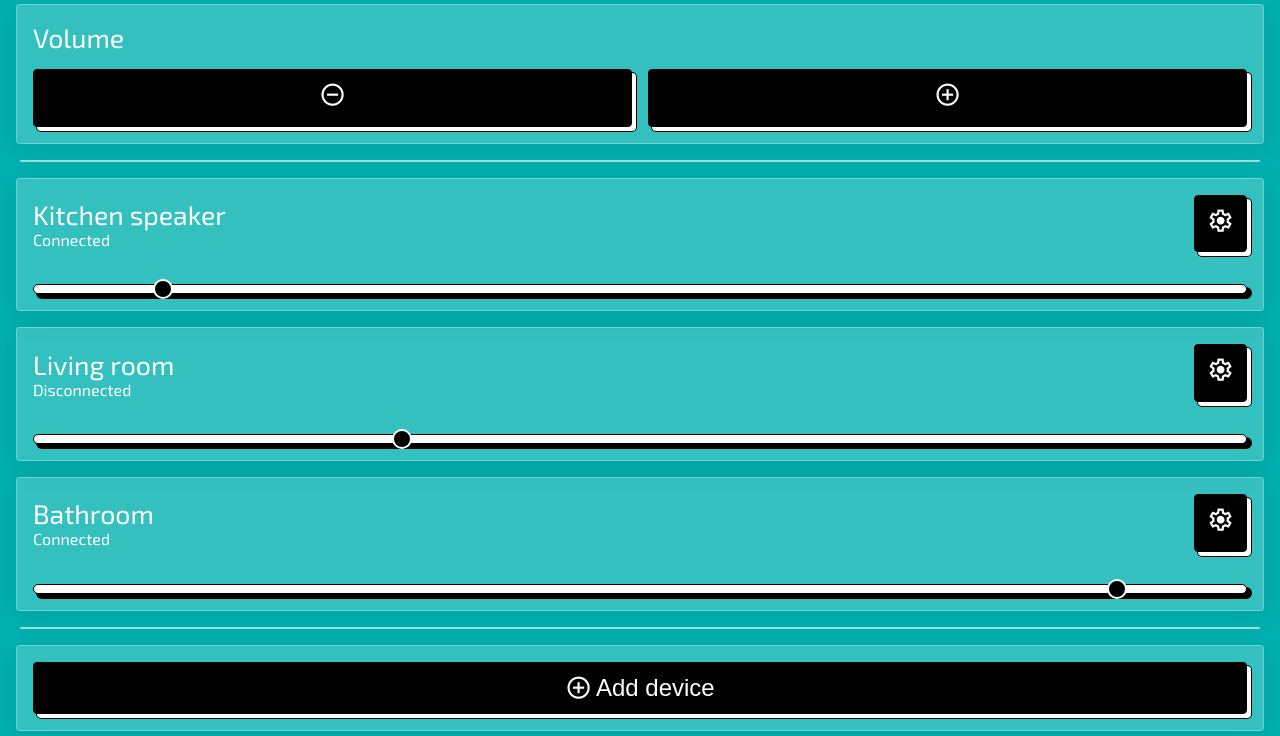
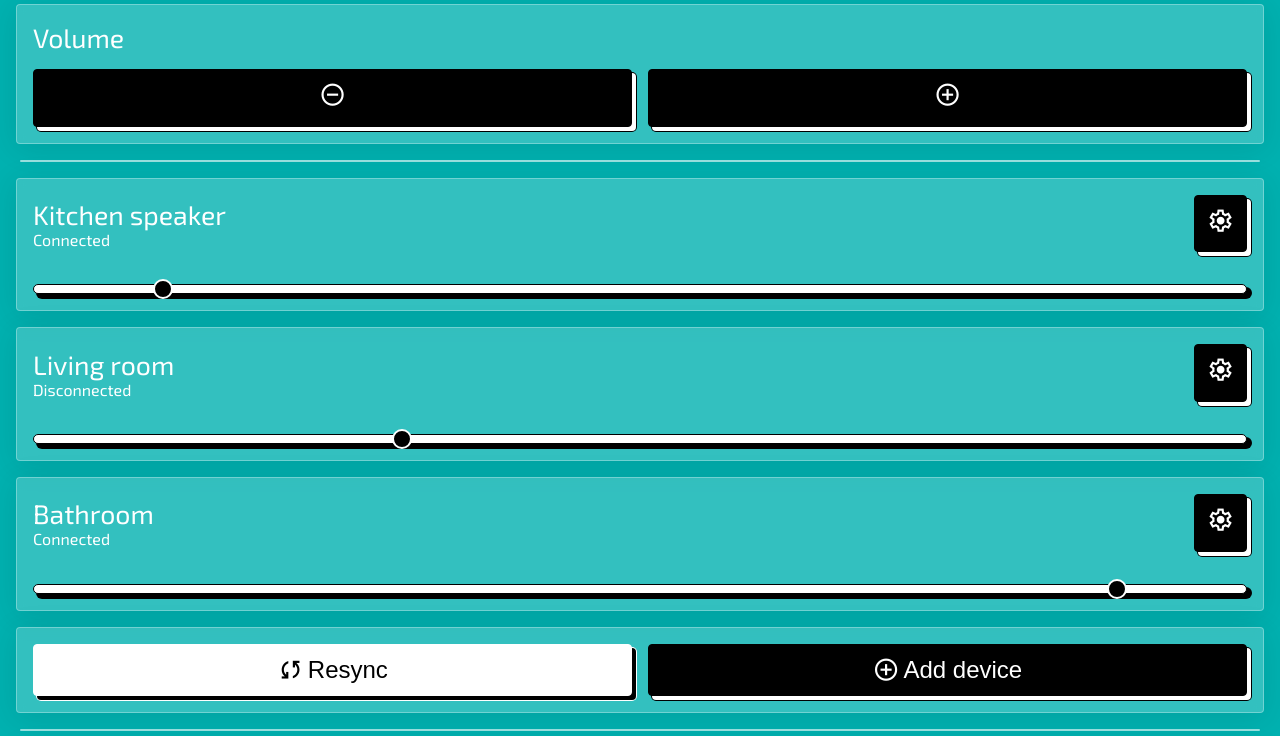
Before and after one commit to denniseriksson93/music-streamer, a website with bundled scripts: page src/streamer-server/public/streamer-remote/index.html in a window 1280 px wide. Shown: the part 64-800 px from the top of the page. Built offline with nearby package versions, Linux system fonts and the light colour scheme; no server answers.

Commit message:
added back resync button

```diff
--- a/src/streamer-server/public/streamer-remote/components/add-device/add-device.css
+++ /dev/null
@@ -1,10 +0,0 @@
-#add-device {
-  display: flex;
-  flex-direction: column;
-  gap: 16px;
-}
-
-#add-device .add-device-button-container {
-  display: flex;
-  flex-grow: 1;
-}
--- a/src/streamer-server/public/streamer-remote/components/add-device/add-device.js
+++ /dev/null
@@ -1,28 +0,0 @@
-import { iconTextElement } from "../../elements/icon-text-element.js";
-
-export const createAddDevice = () => {
-  const addDeviceContainer = document.getElementById("add-device");
-
-  if (!addDeviceContainer) {
-    throw new Error("element with id 'add-device' is missing in the DOM");
-  }
-
-  const addDeviceButton = document.createElement("button");
-  addDeviceButton.appendChild(iconTextElement("add_circle", "Add device"));
-
-  const addDeviceButtonContainer = document.createElement("div");
-  addDeviceButtonContainer.setAttribute("class", "add-device-button-container");
-  addDeviceButtonContainer.appendChild(addDeviceButton);
-
-  const frostedGlassContainer = document.createElement("div");
-  frostedGlassContainer.setAttribute("class", "frosted-glass");
-  frostedGlassContainer.appendChild(addDeviceButtonContainer);
-
-  return {
-    render: () => {
-      if (addDeviceContainer.children.length <= 0) {
-        addDeviceContainer.replaceChildren(frostedGlassContainer);
-      }
-    },
-  };
-};
--- a/src/streamer-server/public/streamer-remote/components/devices/devices.css
+++ b/src/streamer-server/public/streamer-remote/components/devices/devices.css
@@ -27,3 +27,8 @@
 #devices .status-container {
   font-size: 12pt;
 }
+
+#devices .buttons-container {
+  display: flex;
+  gap: 16px;
+}
--- a/src/streamer-server/public/streamer-remote/components/devices/devices.js
+++ b/src/streamer-server/public/streamer-remote/components/devices/devices.js
@@ -1,5 +1,6 @@
 import { dividerElement } from "../../elements/divider-element.js";
 import { iconElement } from "../../elements/icon-element.js";
+import { iconTextElement } from "../../elements/icon-text-element.js";
 import { DEVICE_MAX_VOLUME } from "../../services/constants.js";
 import { STATE } from "../../services/state.js";
 
@@ -74,9 +75,22 @@ export const createDevices = () => {
         return frostedGlassContainer;
       });
 
+      const resyncDevicesButton = document.createElement("button");
+      resyncDevicesButton.setAttribute("class", "button-secondary full-width ");
+      resyncDevicesButton.appendChild(iconTextElement("sync", "Resync"));
+
+      const addDeviceButton = document.createElement("button");
+      addDeviceButton.setAttribute("class", "full-width");
+      addDeviceButton.appendChild(iconTextElement("add_circle", "Add device"));
+
+      const buttonsContainer = document.createElement("div");
+      buttonsContainer.setAttribute("class", "buttons-container frosted-glass");
+      buttonsContainer.appendChild(resyncDevicesButton);
+      buttonsContainer.appendChild(addDeviceButton);
+
       if (devices.length > 0) {
         devicesContainer.replaceChildren(
-          ...[dividerElement(), ...devices, dividerElement()]
+          ...[dividerElement(), ...devices, buttonsContainer, dividerElement()]
         );
 
         devicesContainer.style.removeProperty("display");
--- a/src/streamer-server/public/streamer-remote/components/sign-out/sign-out.js
+++ b/src/streamer-server/public/streamer-remote/components/sign-out/sign-out.js
@@ -8,8 +8,6 @@ export const createSignOut = () => {
   if (!signOutContainer) {
     throw new Error("element with id 'sign-out' is missing in the DOM");
   }
-
-  const divider = dividerElement();
 
   const signOutButton = document.createElement("button");
   signOutButton.setAttribute(
@@ -26,7 +24,7 @@ export const createSignOut = () => {
   return {
     render: () => {
       if (signOutContainer.children.length <= 0) {
-        signOutContainer.replaceChildren(divider, signOutButtonContainer);
+        signOutContainer.replaceChildren(signOutButtonContainer);
       }
     },
   };
--- a/src/streamer-server/public/streamer-remote/index.html
+++ b/src/streamer-server/public/streamer-remote/index.html
@@ -17,11 +17,6 @@
     <link href="index.css" type="text/css" rel="stylesheet" />
     <link
       href="components/header/header.css"
-      type="text/css"
-      rel="stylesheet"
-    />
-    <link
-      href="components/add-device/add-device.css"
       type="text/css"
       rel="stylesheet"
     />
@@ -53,7 +48,6 @@
         <div id="sign-in" style="display: none"></div>
         <div id="global-volume"></div>
         <div id="devices" style="display: none"></div>
-        <div id="add-device"></div>
         <div id="device-settings" style="display: none"></div>
         <div id="sign-out"></div>
       </div>
--- a/src/streamer-server/public/streamer-remote/index.js
+++ b/src/streamer-server/public/streamer-remote/index.js
@@ -1,4 +1,3 @@
-import { createAddDevice } from "./components/add-device/add-device.js";
 import { createDeviceSettings } from "./components/device-settings/device-settings.js";
 import { createDevices } from "./components/devices/devices.js";
 import { createGlobalVolume } from "./components/global-volume/global-volume.js";
@@ -17,13 +16,11 @@ createHeader().render();
 if (isSignedIn) {
   const globalVolume = createGlobalVolume();
   const devices = createDevices();
-  const addDevice = createAddDevice();
   const deviceSettings = createDeviceSettings();
   const signOut = createSignOut();
 
   globalVolume.render();
   devices.render();
-  addDevice.render();
   signOut.render();
 
   STATE.registerOnStateChanged("devices", globalVolume.render);
```
